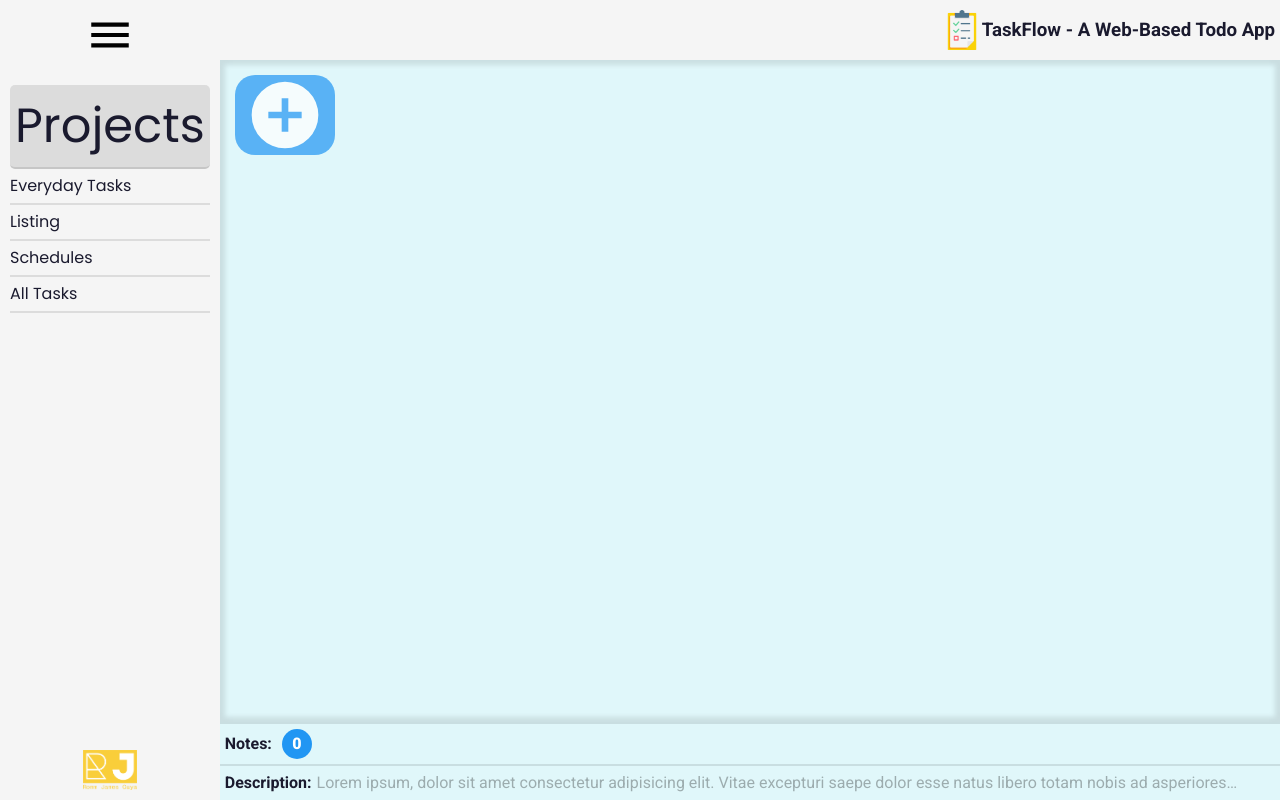
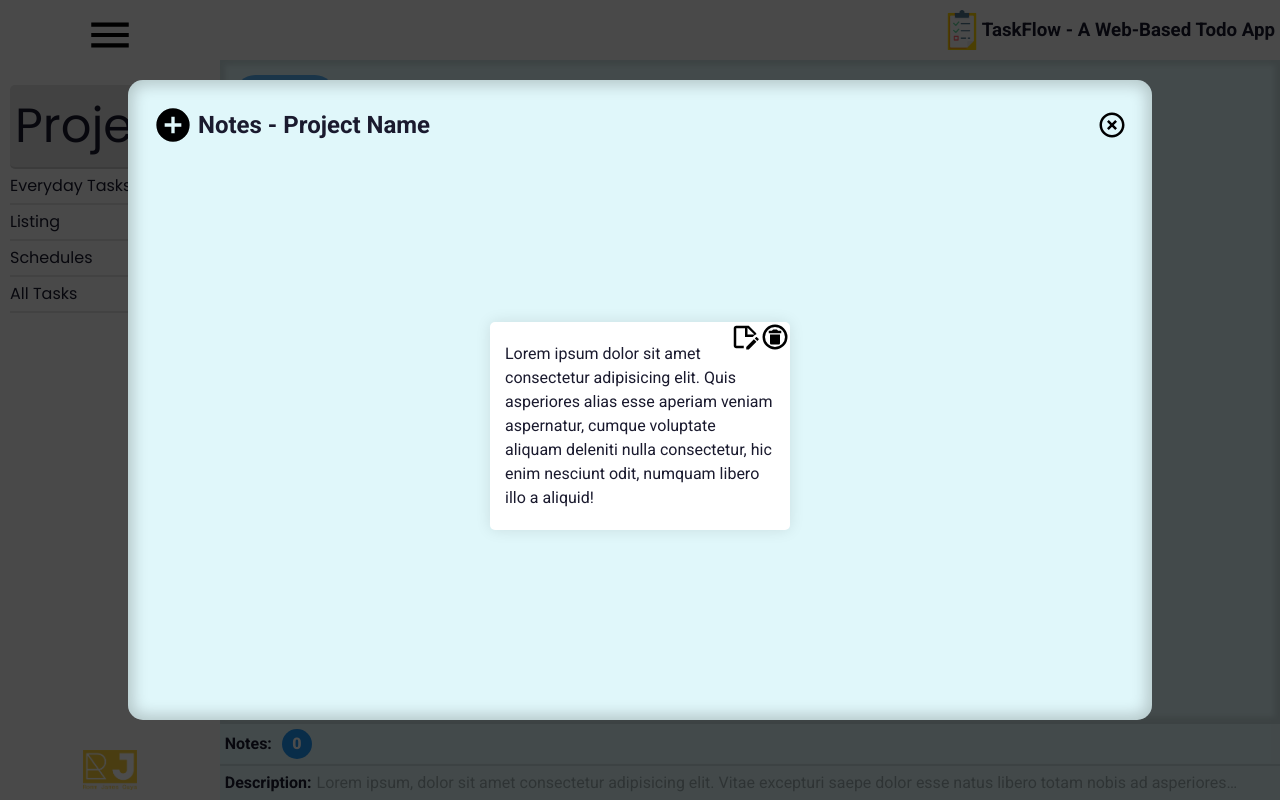
Before and after one commit to RommJames/task-flow-todo-list, a website built with webpack: page src/template.html in a window 1280 px wide. Built offline with nearby package versions, Linux system fonts and the light colour scheme.

Commit message:
Update Notes Boards UI, plus icon

```diff
--- a/src/style.css
+++ b/src/style.css
@@ -535,6 +535,22 @@ footer a:hover, #menu-icon:hover{
 #notes-board-list > .notes{
     height: auto;
 }
+
+.notes-title-header{
+    display: flex;
+    justify-content: center;
+    align-items: center;
+}
+
+.btn-add-notes{
+    width: 40px;
+    margin-right: 5px;
+}
+
+.btn-add-notes:hover{
+    transform: scale(1.1) rotate(180deg);
+    cursor: pointer;
+}
 /* btns */
 .card-btns{
     display: flex;
--- a/src/template.html
+++ b/src/template.html
@@ -55,6 +55,37 @@
         </div>
     </label>
     <main>
+        <div id="notes-container">
+            <div id="notes-board">
+                <div class="notes-header">
+                    <div class="notes-title-header">
+                        <div class="btn-add-notes">
+                            <img src="media/icons/plus-circle.svg" alt="add notes">
+                        </div>
+                        <h2 class="notes-title-header-value">Notes - Project Name</h2>
+                    </div>
+                    <div class="list-btns">
+                        <div class="btn-list-delete">
+                            <img src="media/icons/close-circle-outline.svg" alt="delete">
+                        </div>
+                    </div>
+                </div>
+                <div id="notes-board-list">
+                    <div class="notes">
+                        <div class="list-btns">
+                            <div class="btn-list-edit">
+                                <img src="media/icons/note-edit-outline.svg" alt="edit">
+                            </div>
+                            <div class="btn-list-delete">
+                                <img src="media/icons/delete-circle-outline.svg" alt="delete">
+                            </div>
+                        </div>
+                        <p>Lorem ipsum dolor sit amet consectetur adipisicing elit. Quis asperiores alias esse aperiam veniam aspernatur, cumque voluptate aliquam deleniti nulla consectetur, hic enim nesciunt odit, numquam libero illo a aliquid!</p>
+                    </div>
+                </div>
+            </div>
+        </div>
+
         <div id="add-btn">
             <img src="media/icons/plus-circle.svg" alt="add icon" class="icon-logo">
             <h1 id="add-title">
```
